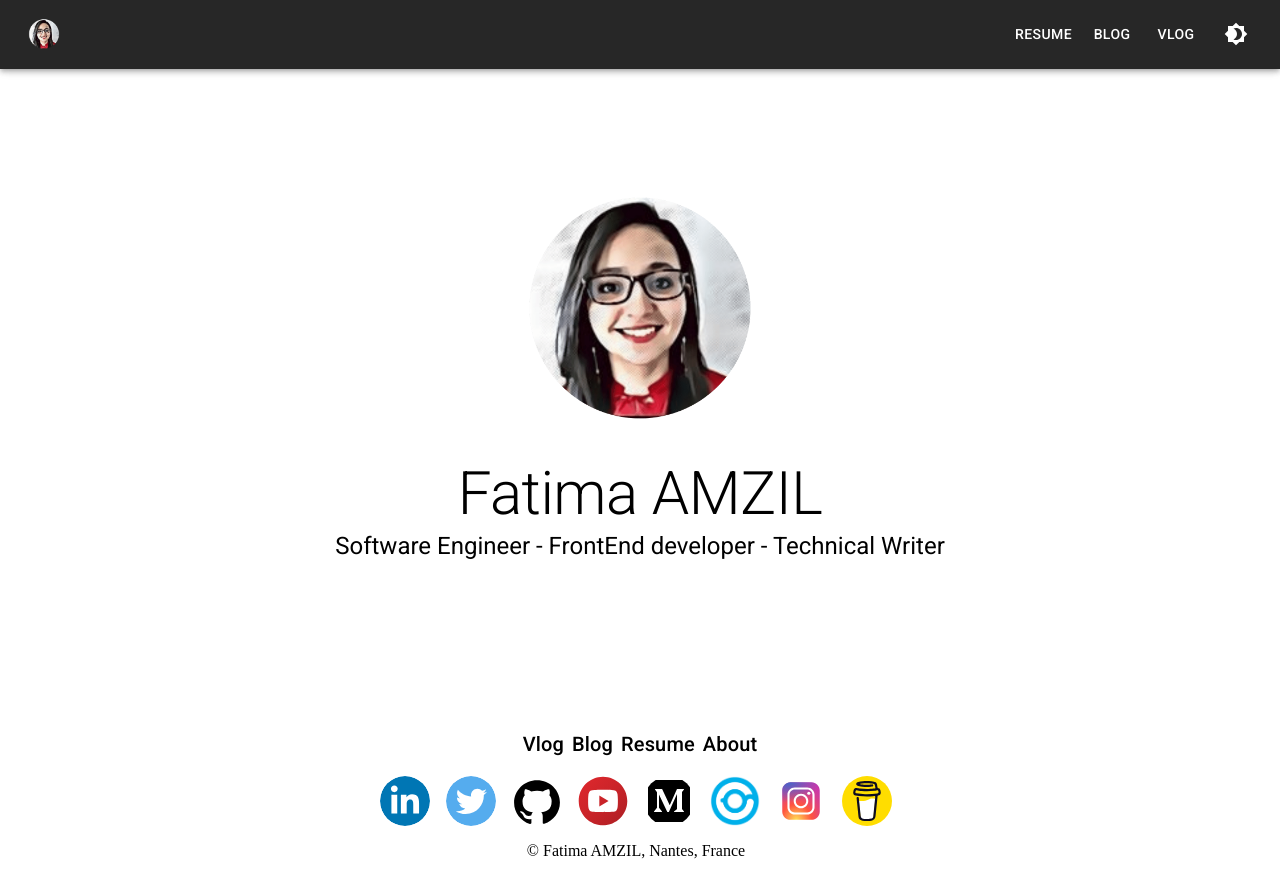
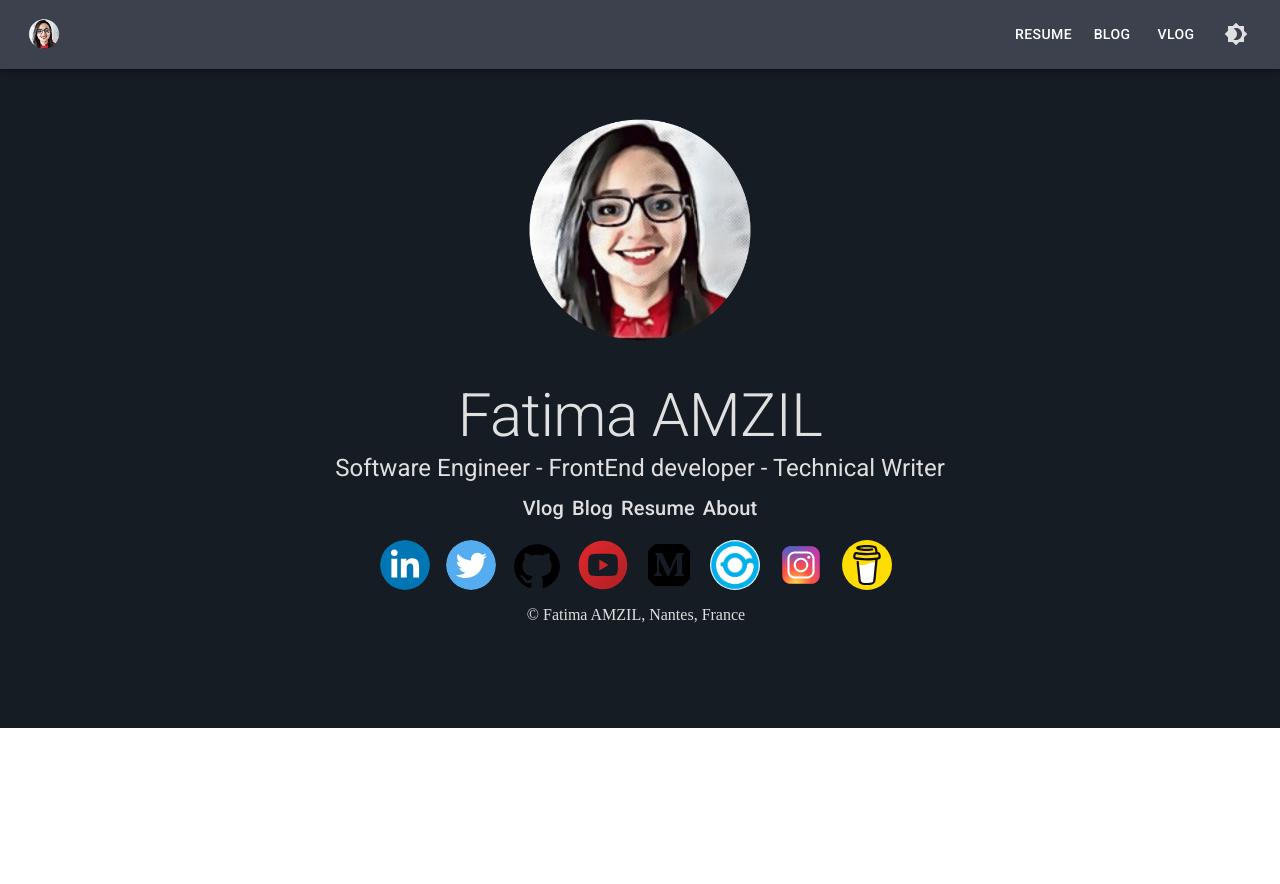
Before and after one commit to famzila/official-website, a React (Create React App) app: page / in a window 1280 px wide. After the commit the page ends 800 px from the top, so only its background shows below. Built offline with nearby package versions, Linux system fonts and the light colour scheme.

Commit message:
Add palette colors

```diff
--- a/public/index.html
+++ b/public/index.html
@@ -2,14 +2,14 @@
 <html lang="en">
   <head>
     <meta charset="utf-8" />
-    <link rel="icon" href="%PUBLIC_URL%/favicon.ico" />
+    <link rel="icon" href="%PUBLIC_URL%/me.png" />
     <meta name="viewport" content="width=device-width, initial-scale=1" />
     <meta name="theme-color" content="#000000" />
     <meta
       name="description"
       content="Web site created using create-react-app"
     />
-    <link rel="apple-touch-icon" href="%PUBLIC_URL%/logo192.png" />
+    <link rel="apple-touch-icon" href="%PUBLIC_URL%/me.png" />
     <link
       rel="stylesheet"
       href="https://fonts.googleapis.com/css?family=Roboto:300,400,500,700&display=swap"
--- a/src/App.js
+++ b/src/App.js
@@ -1,28 +1,38 @@
 import * as React from "react";
 import Box from "@mui/material/Box";
 import { useTheme, ThemeProvider, createTheme } from "@mui/material/styles";
+import { styled } from "@mui/material/styles";
+import { amber, grey } from "@mui/material/colors";
+
 import CustomAppBar from "./components/AppBar";
 import Footer from "./components/Footer";
 import Home from "./pages/Home";
 
 const ColorModeContext = React.createContext({ toggleColorMode: () => {} });
 
+const RootStyle = styled("main")(({ theme }) => ({
+  margin: "0",
+  padding: "0",
+  backgroundColor: theme.palette.background.default,
+  color: theme.palette.text.primary,
+}));
+
 function MyApp() {
-  const theme = useTheme();
-  const colorMode = React.useContext(ColorModeContext);
   return (
     <Box
-      component="main"
+      component="section"
       sx={{
-        margin: "80px",
+        padding: "80px",
         display: "flex",
         alignItems: "center",
         justifyContent: "center",
         flexDirection: "column",
         minHeight: "560px",
+        backgroundColor: "background.default",
       }}
     >
       <Home />
+      <Footer />
     </Box>
   );
 }
@@ -43,6 +53,35 @@ export default function ToggleColorMode() {
       createTheme({
         palette: {
           mode,
+          primary: {
+            ...grey,
+          },
+          text: {
+            ...(mode === "light"
+              ? {
+                  primary: grey[300],
+                  secondary: grey[300],
+                  disabled: grey[500],
+                }
+              : {
+                  primary: grey[300],
+                  secondary: grey[300],
+                  disabled: grey[500],
+                }),
+          },
+          background: {
+            ...(mode === "light"
+              ? {
+                  paper: "#fff",
+                  default: "#fff",
+                  neutral: grey[200],
+                }
+              : {
+                  paper: "#292E3C",
+                  default: "#161C24",
+                  neutral: "black",
+                }),
+          },
         },
       }),
     [mode]
@@ -51,12 +90,13 @@ export default function ToggleColorMode() {
   return (
     <ColorModeContext.Provider value={colorMode}>
       <ThemeProvider theme={theme}>
-        <CustomAppBar
-          dark={mode === "light" ? "dark" : "light"}
-          toggleColorMode={colorMode.toggleColorMode}
-        />
-        <MyApp />
-        <Footer />
+        <RootStyle>
+          <CustomAppBar
+            dark={mode === "light" ? "dark" : "light"}
+            toggleColorMode={colorMode.toggleColorMode}
+          />
+          <MyApp />
+        </RootStyle>
       </ThemeProvider>
     </ColorModeContext.Provider>
   );
--- a/src/index.css
+++ b/src/index.css
@@ -1,5 +1,4 @@
 body {
   margin: 0;
   padding: 0;
-  min-height: 600px;
 }
```
Also changed, not shown: public/me.png (added), 1 other file (tests, documents, lock files or other folders).
